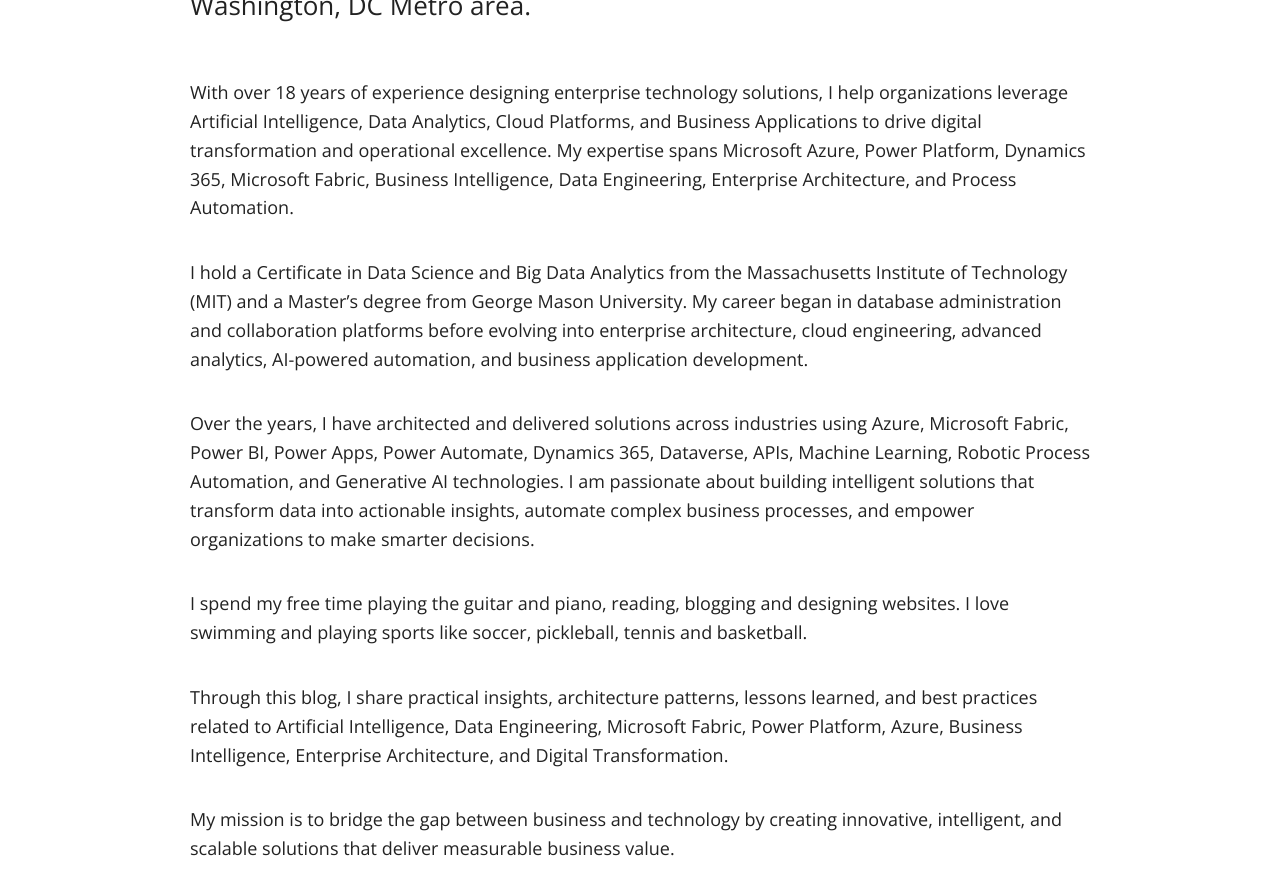
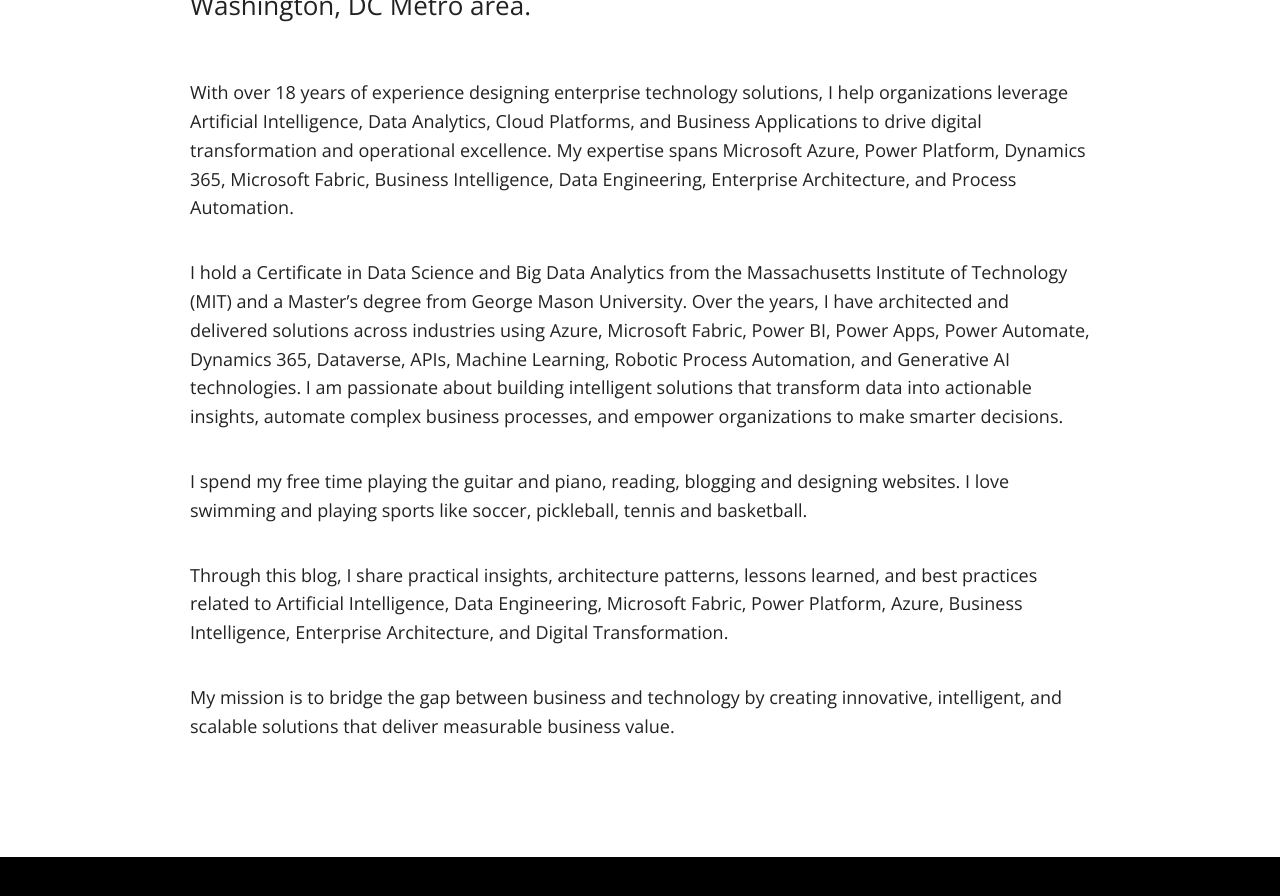
Before and after one commit to ldsouza/ldsouza.github.io, a Jekyll site: the page built from about.md, in a window 1280 px wide and 900 px high, scrolled down 434 px. Shown: the top 896 px of the window. Built offline with Jekyll 4.4.1, drawn with Linux system fonts in a browser that asks for light colours; nearby versions of some CDN libraries; library files that are not in the unit come from our copies.

Commit message:
Refactor about.md for clarity and conciseness
Removed commented-out image section and streamlined the content.

```diff
--- a/about.md
+++ b/about.md
@@ -9,9 +9,7 @@
 
 With over 18 years of experience designing enterprise technology solutions, I help organizations leverage Artificial Intelligence, Data Analytics, Cloud Platforms, and Business Applications to drive digital transformation and operational excellence. My expertise spans Microsoft Azure, Power Platform, Dynamics 365, Microsoft Fabric, Business Intelligence, Data Engineering, Enterprise Architecture, and Process Automation.
 
-I hold a Certificate in Data Science and Big Data Analytics from the Massachusetts Institute of Technology (MIT) and a Master's degree from George Mason University. My career began in database administration and collaboration platforms before evolving into enterprise architecture, cloud engineering, advanced analytics, AI-powered automation, and business application development.
-
-Over the years, I have architected and delivered solutions across industries using Azure, Microsoft Fabric, Power BI, Power Apps, Power Automate, Dynamics 365, Dataverse, APIs, Machine Learning, Robotic Process Automation, and Generative AI technologies. I am passionate about building intelligent solutions that transform data into actionable insights, automate complex business processes, and empower organizations to make smarter decisions.
+I hold a Certificate in Data Science and Big Data Analytics from the Massachusetts Institute of Technology (MIT) and a Master's degree from George Mason University. Over the years, I have architected and delivered solutions across industries using Azure, Microsoft Fabric, Power BI, Power Apps, Power Automate, Dynamics 365, Dataverse, APIs, Machine Learning, Robotic Process Automation, and Generative AI technologies. I am passionate about building intelligent solutions that transform data into actionable insights, automate complex business processes, and empower organizations to make smarter decisions.
 
 <!-- <figure>
   <img src="{{ site.url }}/images/laurel-dsouza.jpg" alt="Laurel Dsouza">
```
